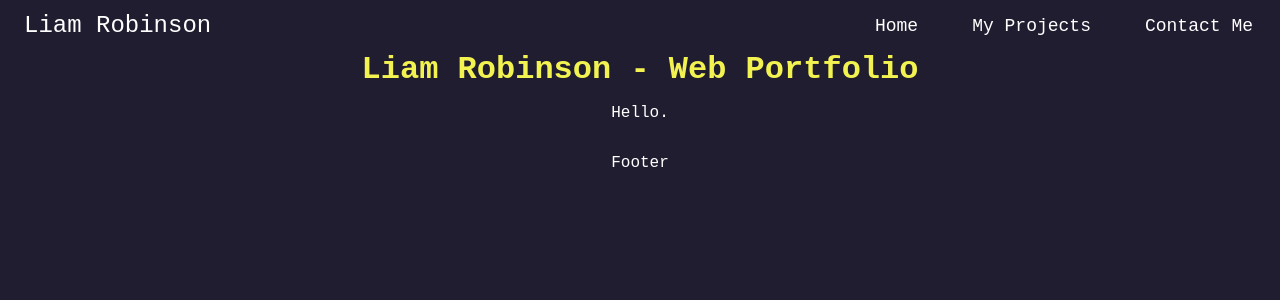
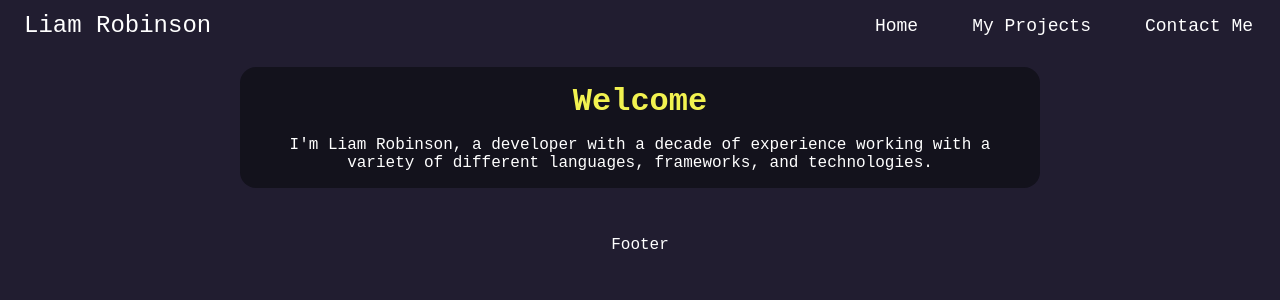
Before and after one commit to Oliphan/Oliphan.github.io, a Jekyll site: the page built from pages/index.html, in a window 1280 px wide. Shown: the top 300 px of the page. Built offline with Jekyll 4.4.1, drawn with Linux system fonts in a browser that asks for light colours.

Commit message:
Update index page content

```diff
--- a/pages/index.html
+++ b/pages/index.html
@@ -4,7 +4,9 @@ title: Liam Robinson - Web Portfolio
 permalink: /
 ---
 
-<div>
-	<h1> {{ page.title }} </h1>
-	<div>Hello.</div>
-</div>
+<section id="#welcome">
+	<p>
+		<h1> Welcome </h1>
+		I'm Liam Robinson, a developer with a decade of experience working with a variety of different languages, frameworks, and technologies.
+	</p>
+</section>
```
